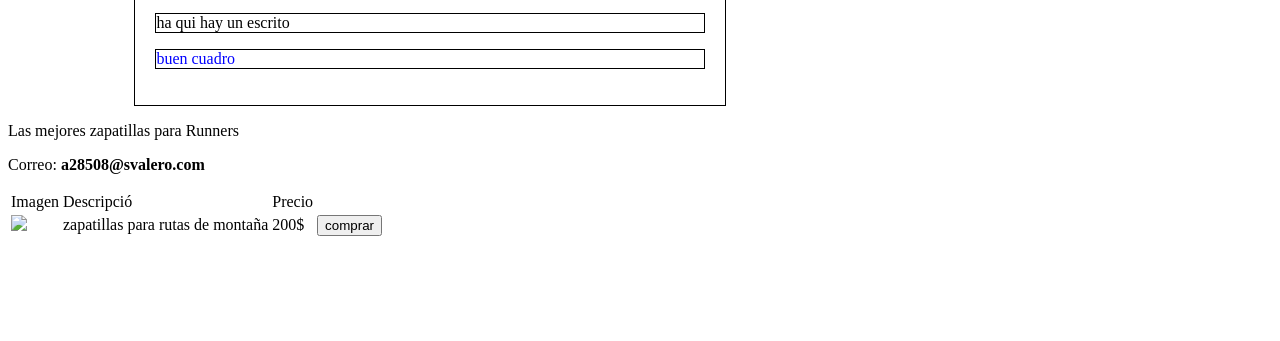
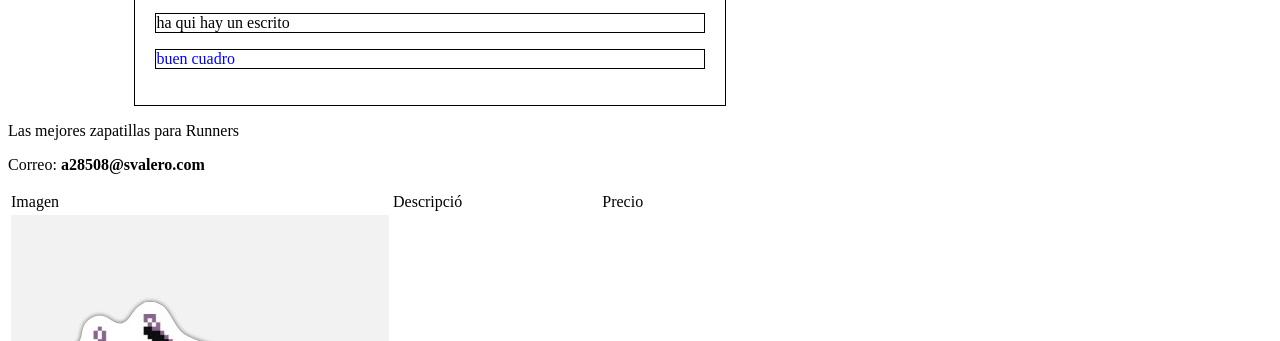
Before and after one commit to Rccrawler/lm24-25, a plain HTML site: page 05-CSS CAPAS 02/index.html in a window 1280 px wide. Shown: the part 611-952 px from the top of the page. Before the commit the page ends 858 px from the top, so only its background shows below. Drawn offline with Linux system fonts and the light colour scheme; a script that the page names is missing.

Commit message:
Css-capas-18-10-2024

```diff
--- a/05-CSS CAPAS 02/index.html
+++ b/05-CSS CAPAS 02/index.html
@@ -31,7 +31,7 @@
             <td></td>
         </tr>
         <tr>
-            <td><img src=# /></td>
+            <td><img src="img/zapatillas-pixel-art.jpg"></td>
             <td>zapatillas para rutas de montaña</td>
             <td>200$</td>
             <td><input type="button" value="comprar"></Std>
```
Also changed, not shown: 05-CSS CAPAS 02/img/zapatillas-pixel-art.jpg (added).
